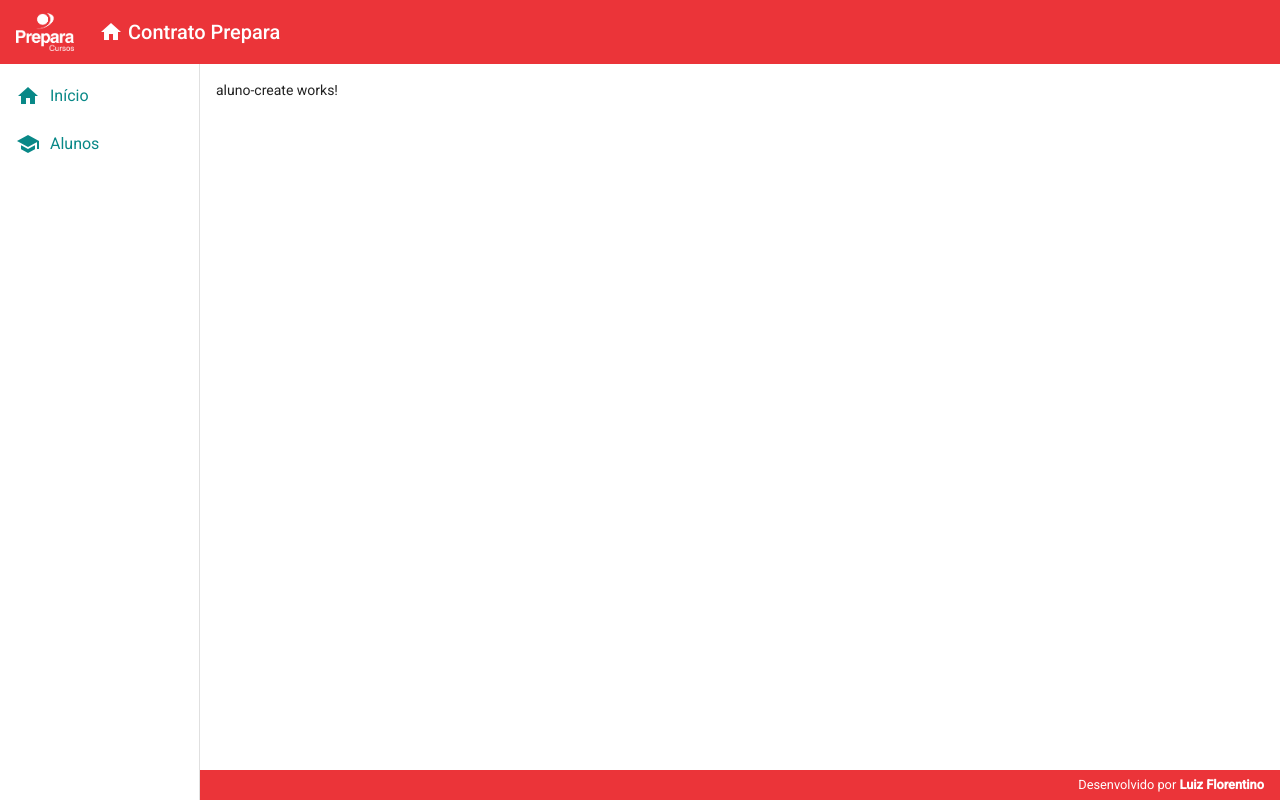
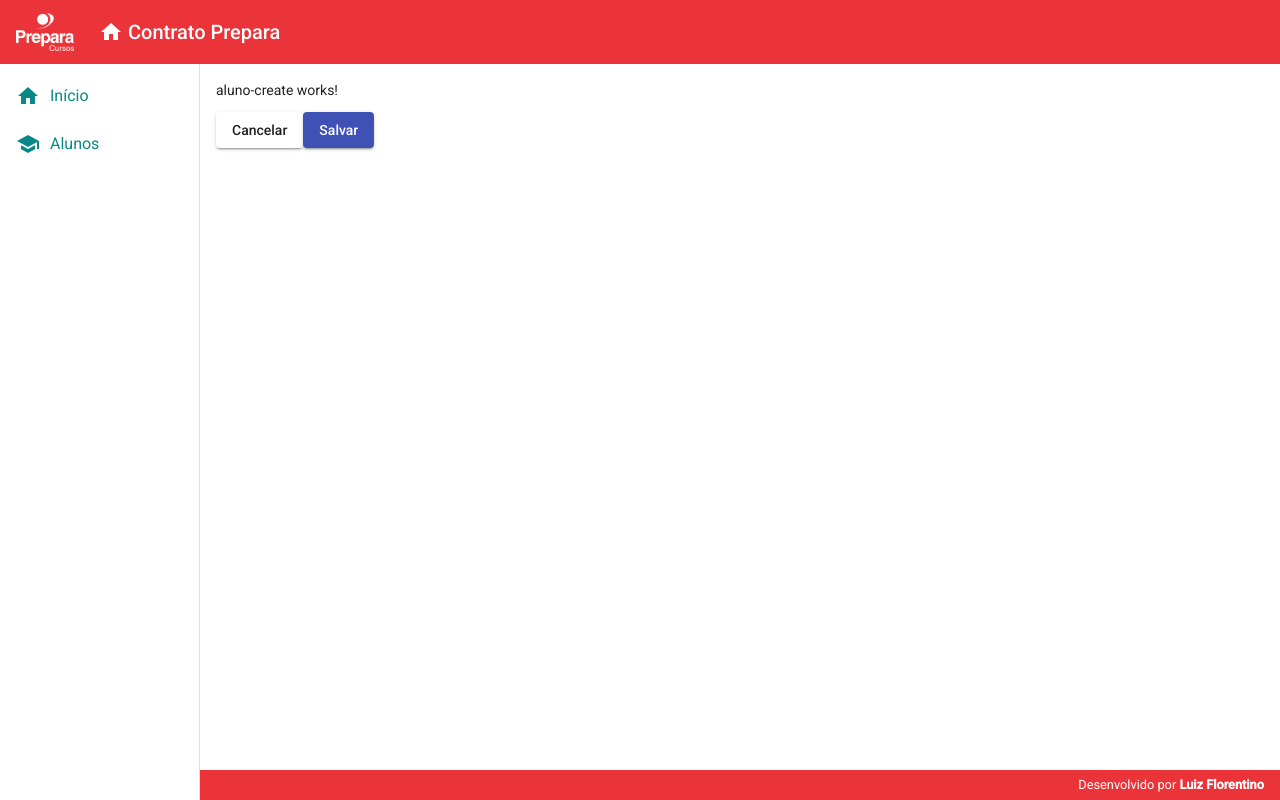
Before and after one commit to luizflorentino/contratoprepara, an Angular app: page /alunos/novo in a window 1280 px wide. Built offline with nearby package versions, Linux system fonts and the light colour scheme.

Commit message:
aluno service criado

```diff
--- a/src/app/app.module.ts
+++ b/src/app/app.module.ts
@@ -20,6 +20,7 @@ import { MatSidenavModule } from '@angular/material/sidenav';
 import { MatListModule } from '@angular/material/list';
 import { MatCardModule } from '@angular/material/card';
 import { MatButtonModule } from '@angular/material/button';
+import { MatSnackBarModule } from '@angular/material/snack-bar';
 
 @NgModule({
   declarations: [
@@ -40,7 +41,8 @@ import { MatButtonModule } from '@angular/material/button';
     MatSidenavModule,
     MatListModule,
     MatCardModule,
-    MatButtonModule
+    MatButtonModule,
+    MatSnackBarModule
   ],
   providers: [],
   bootstrap: [AppComponent]
--- a/src/app/components/aluno/aluno-create/aluno-create.component.html
+++ b/src/app/components/aluno/aluno-create/aluno-create.component.html
@@ -1 +1,8 @@
 <p>aluno-create works!</p>
+<button mat-raised-button (click)="cancel()">
+  Cancelar
+</button>
+
+<button mat-raised-button (click)="createAluno()" color="primary">
+  Salvar
+</button>
--- a/src/app/components/aluno/aluno-create/aluno-create.component.ts
+++ b/src/app/components/aluno/aluno-create/aluno-create.component.ts
@@ -1,4 +1,6 @@
 import { Component, OnInit } from '@angular/core';
+import { Router } from '@angular/router';
+import { AlunoService } from '../aluno.service';
 
 @Component({
   selector: 'app-aluno-create',
@@ -7,9 +9,19 @@ import { Component, OnInit } from '@angular/core';
 })
 export class AlunoCreateComponent implements OnInit {
 
-  constructor() { }
+  constructor(
+    private alunoService: AlunoService,
+    private router: Router) { }
 
   ngOnInit(): void {
   }
 
+  createAluno(): void {
+    this.alunoService.exibeMensagem("Aluno salvo com sucesso.");
+  }
+
+  cancel(): void {
+    this.router.navigate(['/alunos']);
+  }
+
 }
--- /dev/null
+++ b/src/app/components/aluno/aluno.service.ts
@@ -0,0 +1,18 @@
+import { Injectable } from '@angular/core';
+import { MatSnackBar } from '@angular/material/snack-bar';
+
+@Injectable({
+  providedIn: 'root'
+})
+export class AlunoService {
+
+  constructor(private snackBar: MatSnackBar) { }
+
+  exibeMensagem(msg: string): void {
+    this.snackBar.open(msg, 'X', {
+      duration: 3000,
+      horizontalPosition: "right",
+      verticalPosition: "top"
+    });
+  }
+}
--- a/src/app/views/aluno-crud/aluno-crud.component.html
+++ b/src/app/views/aluno-crud/aluno-crud.component.html
@@ -1 +1,3 @@
+<p>aluno-crud works!</p>
+
 <button mat-raised-button (click)="navigateToAlunoCreate()">Novo Aluno</button>
```
